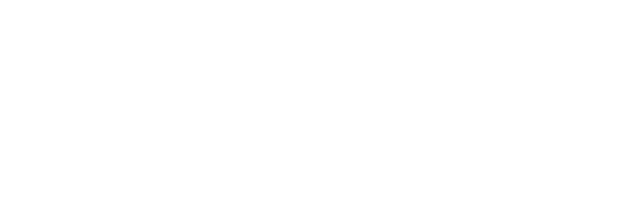
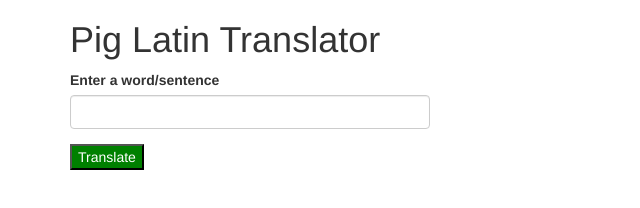
Before and after one commit to hisatokawaminami/pig-latin, a plain HTML site: page index.html in a window 1280 px wide. Shown: the whole page, without its empty margins (0-640 px from the left). Drawn offline with Linux system fonts and the light colour scheme.

Commit message:
add a basic user interface showing input and output

```diff
--- a/css/styles.css
+++ b/css/styles.css
@@ -0,0 +1,4 @@
+.sub{
+  background: green;
+  color: white;
+}
--- a/index.html
+++ b/index.html
@@ -6,8 +6,24 @@
   <link href="css/styles.css" rel="stylesheet" type="text/css">
   <script src="js/jquery-3.3.1.js"></script>
   <script src="js/scripts.js"></script>
-    <title></title>
+  <title>Pig Latin</title>
 </head>
-    <body>
+<body class="container">
+  <h1>Pig Latin Translator</h1>
+  <div class="row">
+    <div class="col-md-4">
+
+      <form id="formOne">
+        <div class="form-group">
+          <label for="word">Enter a word/sentence</label>
+          <input id="word" class="form-control" type="text">
+        </div>
+
+          <button id="submit" type="button" name="button" class="sub">Translate</button>
+
+
+      </form>
+      <div id="output">
+
       </body>
       </html>
--- a/js/scripts.js
+++ b/js/scripts.js
@@ -0,0 +1,10 @@
+// User interface logic
+$(function(){
+
+  $("#submit").click(function(){
+    var words= $("input#word").val();
+
+    $("#output").text(words);
+
+  });
+});
```
Lines whose indentation alone changed are shown as unchanged.
